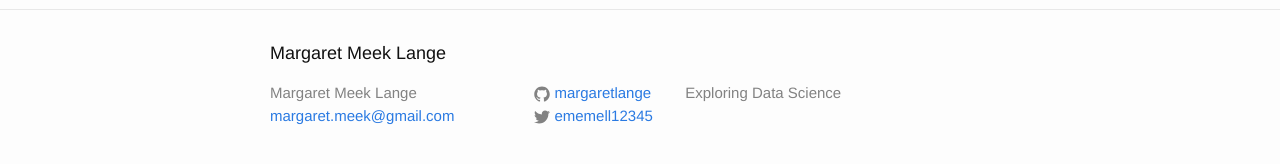
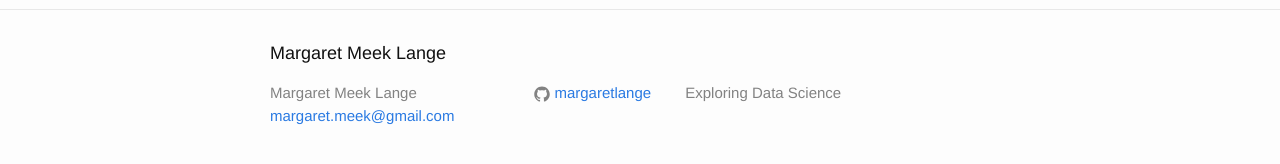
Before and after one commit to margaretlange/margaretlange.github.io, a Jekyll site: the page built from index.html, in a window 1280 px wide. Shown: the part 287-451 px from the top of the page. Built offline with Jekyll 4.4.1, drawn with Linux system fonts in a browser that asks for light colours; Markdown is read by kramdown in place of the engine named in the settings.

Commit message:
deleted twitter

```diff
--- a/_config.yml
+++ b/_config.yml
@@ -4,7 +4,7 @@ title: Margaret Meek Lange
 email: margaret.meek@gmail.com
 description: Exploring Data Science
 url: "http://margaretlange.github.io" # the base hostname & protocol for your site
-twitter_username: ememell12345
+twitter_username:
 github_username:  margaretlange
 
 # Build settings
```
